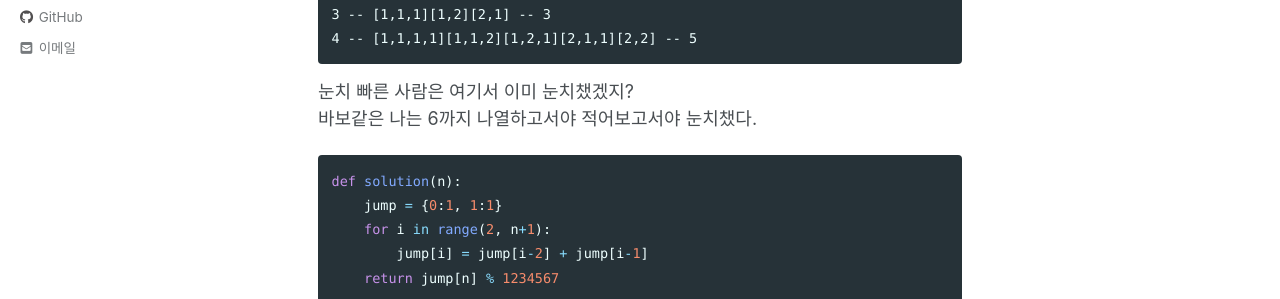
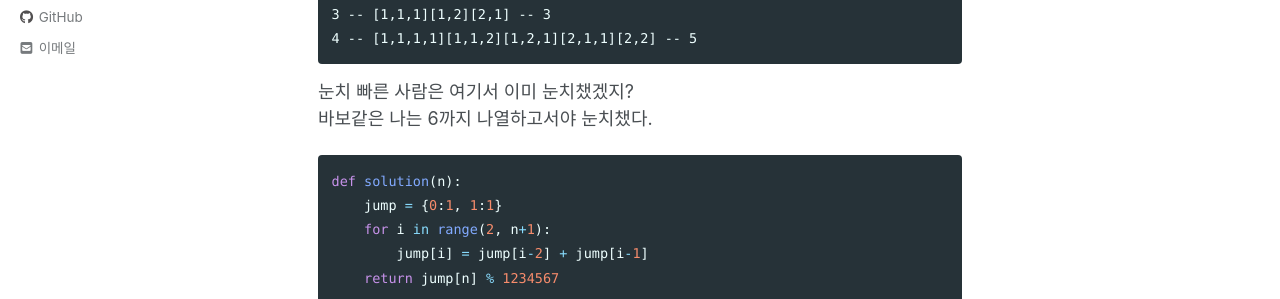
Before and after one commit to Hyeon9mak/Hyeon9mak.github.io, a Jekyll site: the page built from _posts/2020-09-25-Python-프로그래머스-멀리_뛰기.md, in a window 1280 px wide and 900 px high, scrolled down 319 px. Shown: the part 152-451 px from the top of the window. Built offline with Jekyll 4.4.1, drawn with Linux system fonts in a browser that asks for light colours; cached includes are drawn as plain includes; nearby versions of some CDN libraries; comment, search, counter and statistics services are not loaded.

Commit message:
Update 2020-09-25-Python-프로그래머스-멀리_뛰기.md

````diff
--- a/_posts/2020-09-25-Python-프로그래머스-멀리_뛰기.md
+++ b/_posts/2020-09-25-Python-프로그래머스-멀리_뛰기.md
@@ -26,7 +26,7 @@ toc_label: "[Python : 프로그래머스] 멀리 뛰기"
 4 -- [1,1,1,1][1,1,2][1,2,1][2,1,1][2,2] -- 5
 ```
 눈치 빠른 사람은 여기서 이미 눈치챘겠지?
-바보같은 나는 6까지 나열하고서야 적어보고서야 눈치챘다.
+바보같은 나는 6까지 나열하고서야 눈치챘다.
 ```python
 def solution(n):
     jump = {0:1, 1:1}
````
